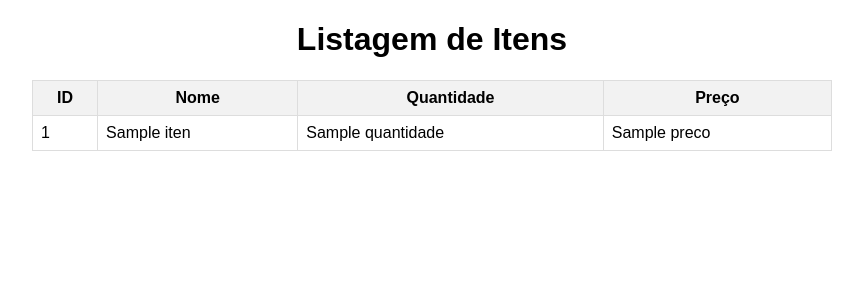
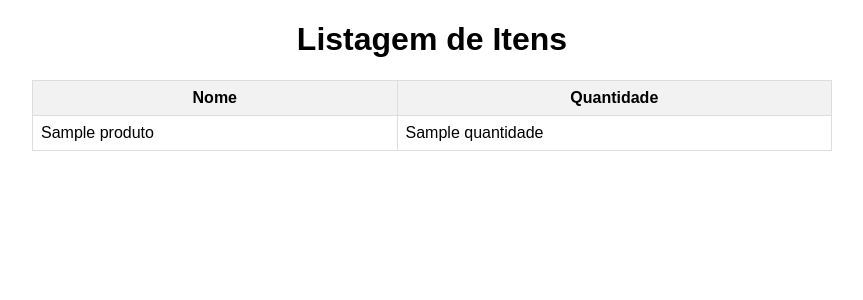
Before and after one commit to ArthurCP19/mecanica, a PHP site: template mecanica/View/item/listar.php in a window 1280 px wide. Shown: the top 300 px of the page, without its empty margins (208-1071 px from the left). Run offline with PHP 8.4, Linux system fonts and the light colour scheme; the template is opened without the code that fills it: most values are stand-ins (such as "Sample title", 1, 10 or a date in 2020).

Commit message:
Retirados campos ID e preço

```diff
--- a/mecanica/View/item/listar.php
+++ b/mecanica/View/item/listar.php
@@ -35,22 +35,21 @@
         <table>
             <thead>
                 <tr>
-                    <th>ID</th>
+
                     <th>Nome</th>
                     <th>Quantidade</th>
-                    <th>Preço</th>
+
                 </tr>
             </thead>
             <tbody>
                 <?php
                 // Suponha que $itens é um array de itens passado pelo controlador
                 foreach ($itens as $item) {
-                    echo "<tr>";
-                    echo "<td>{$item['id']}</td>";
-                    echo "<td>{$item['nome']}</td>";
-                    echo "<td>{$item['quantidade']}</td>";
-                    echo "<td>{$item['preco']}</td>";
-                    echo "</tr>";
+                     echo "<tr>";
+                     echo "<td>{$item['produto']}</td>";
+                     echo "<td>{$item['quantidade']}</td>";
+                    //echo "<td>{$item['preco']}</td>";
+                     echo "</tr>";
                 }
                 ?>
             </tbody>
```
